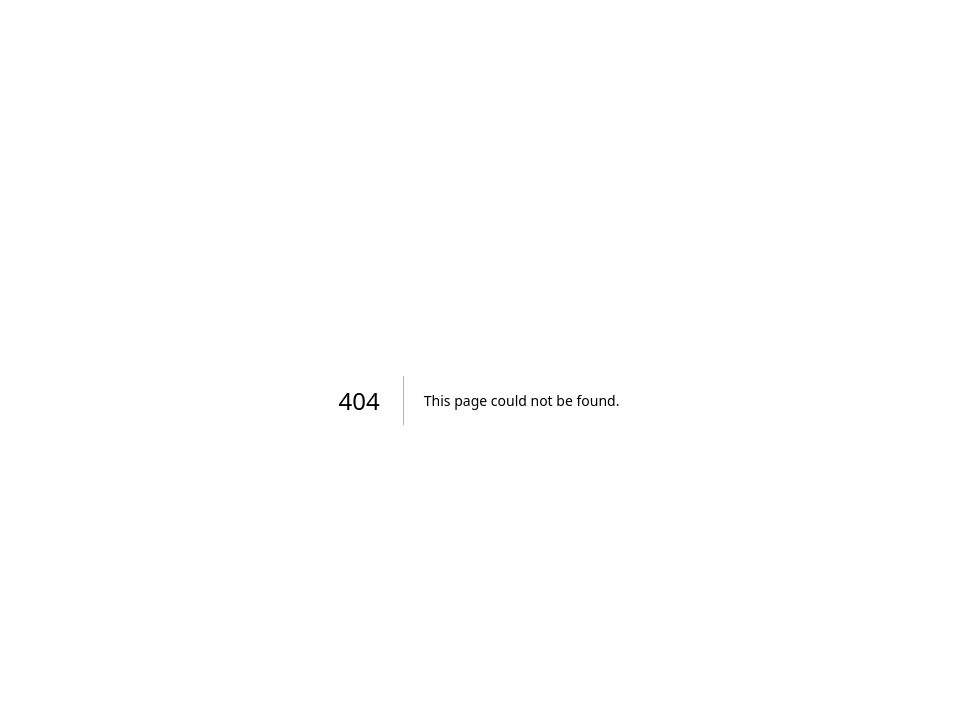
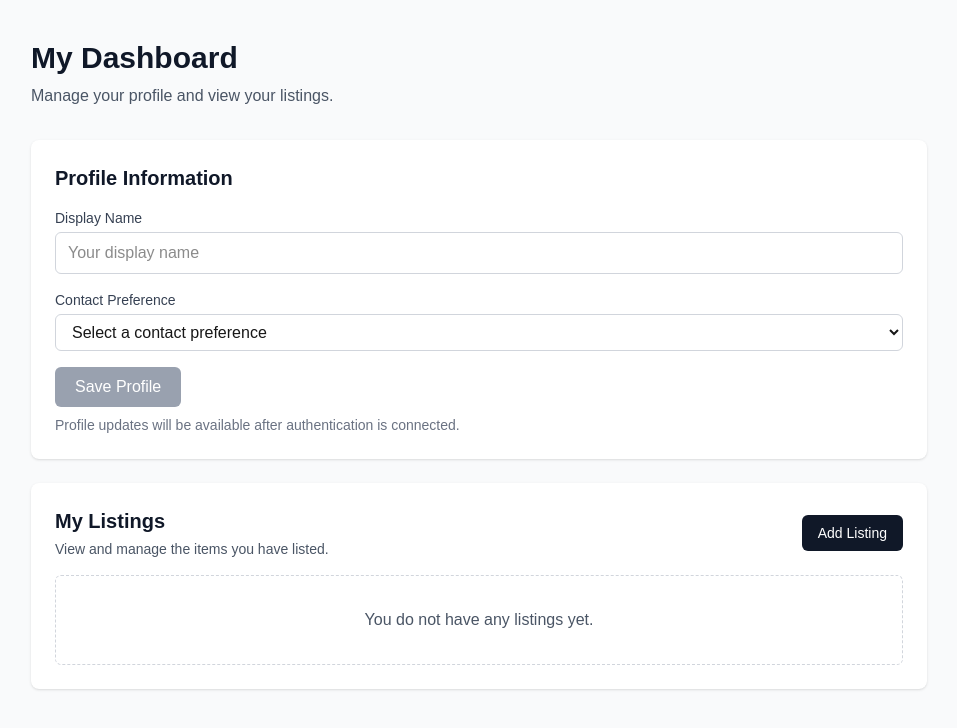
Before and after one commit to NephiImo/unimarket, a Next.js app: page /dashboard in a window 1280 px wide. Before the commit this address had no page. Shown: the top 728 px of the page, without its empty margins (161-1118 px from the left). Built offline with nearby package versions, Linux system fonts and the light colour scheme.

Commit message:
Add profile dashboard page

```diff
--- /dev/null
+++ b/app/dashboard/page.tsx
@@ -0,0 +1,103 @@
+export default function DashboardPage() {
+    return (
+        <main className="min-h-screen bg-gray-50 px-6 py-10">
+            <div className="mx-auto max-w-4xl">
+                <div className="mb-8">
+                    <h1 className="text-3xl font-bold text-gray-900">
+                        My Dashboard
+                    </h1>
+                    <p className="mt-2 text-gray-600">
+                        Manage your profile and view your listings.
+                    </p>
+                </div>
+
+                <section className="mb-6 rounded-lg bg-white p-6 shadow-sm">
+                    <h2 className="mb-4 text-xl font-semibold text-gray-900">
+                        Profile Information
+                    </h2>
+
+                    <div className="space-y-4">
+                        <div>
+                            <label
+                                htmlFor="displayName"
+                                className="mb-1 block text-sm font-medium text-gray-700"
+                            >
+                                Display Name
+                            </label>
+
+                            <input
+                                id="displayName"
+                                type="text"
+                                placeholder="Your display name"
+                                className="w-full rounded-md border border-gray-300 px-3 py-2 outline-none focus:border-blue-500 focus:ring-2 focus:ring-blue-200"
+                            />
+                        </div>
+
+                        <div>
+                            <label
+                                htmlFor="contactPreference"
+                                className="mb-1 block text-sm font-medium text-gray-700"
+                            >
+                                Contact Preference
+                            </label>
+
+                            <select
+                                id="contactPreference"
+                                className="w-full rounded-md border border-gray-300 bg-white px-3 py-2 outline-none focus:border-blue-500 focus:ring-2 focus:ring-blue-200"
+                                defaultValue=""
+                            >
+                                <option value="" disabled>
+                                    Select a contact preference
+                                </option>
+                                <option value="email">Email</option>
+                                <option value="phone">Phone</option>
+                            </select>
+                        </div>
+
+                        <div>
+                            <button
+                                type="button"
+                                disabled
+                                className="cursor-not-allowed rounded-md bg-gray-400 px-5 py-2 font-medium text-white"
+                            >
+                                Save Profile
+                            </button>
+
+                            <p className="mt-2 text-sm text-gray-500">
+                                Profile updates will be available after
+                                authentication is connected.
+                            </p>
+                        </div>
+                    </div>
+                </section>
+
+                <section className="rounded-lg bg-white p-6 shadow-sm">
+                    <div className="mb-4 flex items-center justify-between">
+                        <div>
+                            <h2 className="text-xl font-semibold text-gray-900">
+                                My Listings
+                            </h2>
+
+                            <p className="mt-1 text-sm text-gray-600">
+                                View and manage the items you have listed.
+                            </p>
+                        </div>
+
+                        <a
+                            href="/products/new"
+                            className="rounded-md bg-gray-900 px-4 py-2 text-sm font-medium text-white hover:bg-gray-700"
+                        >
+                            Add Listing
+                        </a>
+                    </div>
+
+                    <div className="rounded-md border border-dashed border-gray-300 p-8 text-center">
+                        <p className="text-gray-600">
+                            You do not have any listings yet.
+                        </p>
+                    </div>
+                </section>
+            </div>
+        </main>
+    );
+}
```
